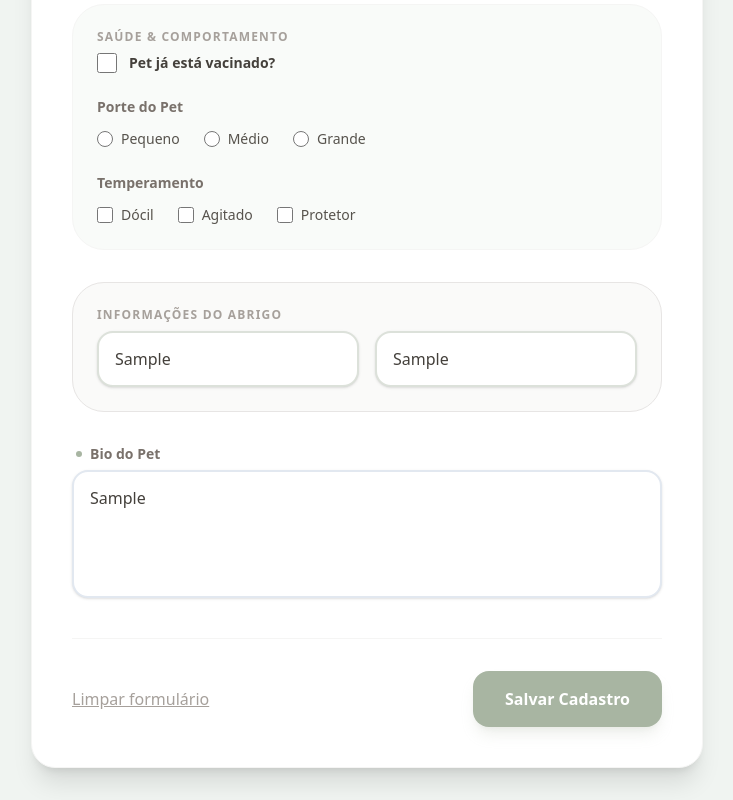
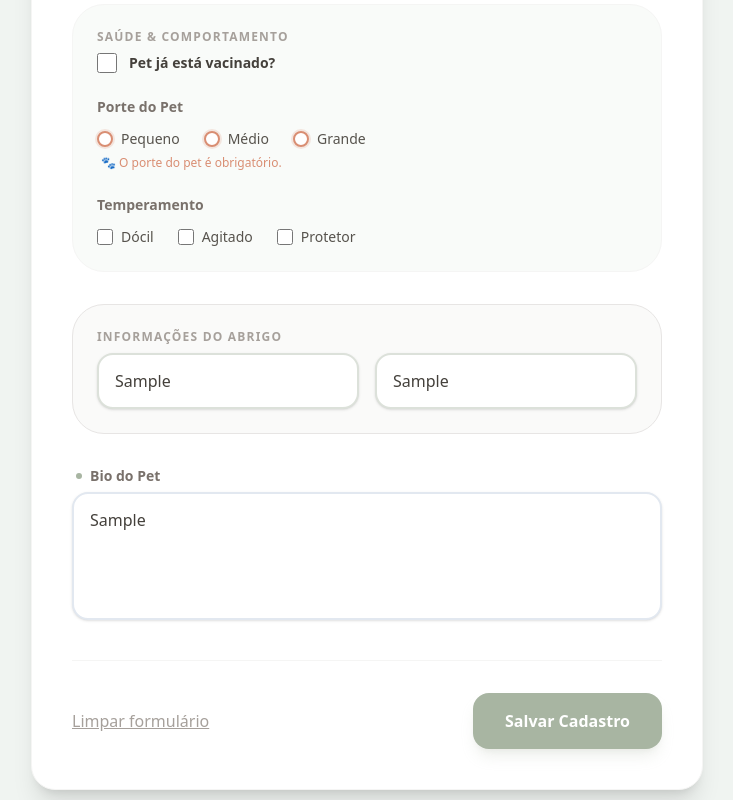
Before and after one commit to crisfeitosa/cadastro-pet-template-driven-forms, an Angular app: page /pet-registration in a window 1280 px wide. Both pictures are taken after typing "Sample", "5", "Sample", "Sample", "Sample" into the empty fields and a click on the button "Salvar Cadastro". Shown: the part 377-1177 px from the top of the page, without its empty margins (273-1006 px from the left). Built offline with nearby package versions, Linux system fonts and the light colour scheme.

Commit message:
feat: enhance pet form radio button styles and add validation message for size selection

```diff
--- a/src/app/features/pet-informations/pet-form/pet-form.html
+++ b/src/app/features/pet-informations/pet-form/pet-form.html
@@ -74,20 +74,24 @@
             <label class="block text-sm font-bold text-stone-500 mb-3">Porte do Pet</label>
             <div class="flex flex-wrap gap-6">
               <label class="flex items-center gap-2 cursor-pointer text-sm text-stone-600 font-medium">
-                <input type="radio" class="w-4 h-4 accent-sage border-stone-300 focus:ring-sage" name="size"
-                  value="small" ngModel required #size="ngModel" />
+                <input type="radio" class="form-radio" name="size" value="small" ngModel required #size="ngModel" />
                 Pequeno
               </label>
               <label class="flex items-center gap-2 cursor-pointer text-sm text-stone-600 font-medium">
-                <input type="radio" class="w-4 h-4 accent-sage border-stone-300 focus:ring-sage" name="size"
-                  value="medium" ngModel required #size="ngModel" />
+                <input type="radio" class="form-radio" name="size" value="medium" ngModel required #size="ngModel" />
                 Médio
               </label>
               <label class="flex items-center gap-2 cursor-pointer text-sm text-stone-600 font-medium">
-                <input type="radio" class="w-4 h-4 accent-sage border-stone-300 focus:ring-sage" name="size"
-                  value="large" ngModel required #size="ngModel" />
+                <input type="radio" class="form-radio" name="size" value="large" ngModel required #size="ngModel" />
                 Grande
               </label>
+            </div>
+            <div class="mt-1.5">
+              @if((size.touched || petForm.submitted) && size.invalid) {
+              <p class="text-terracotta text-xs font-medium ml-1">
+                🐾 O porte do pet é obrigatório.
+              </p>
+              }
             </div>
           </div>
 
--- a/src/styles.css
+++ b/src/styles.css
@@ -23,6 +23,16 @@
     @apply border-sage ring-4 ring-sage/10 bg-white;
   }
 
+  /* Estilo base do radio button */
+  .form-radio {
+    @apply w-4 h-4 accent-sage border-2 border-stone-300 rounded-full cursor-pointer;
+  }
+
+  /* Estilo do radio button quando é clicado */
+  .form-radio:focus {
+    @apply ring-sage ring-2;
+  }
+
   /* Estados Automáticos do Angular (TDF) */
 
   /* 1. Inválido e já interagido: Borda vermelha pastel */
@@ -41,9 +51,12 @@
     @apply border-sage/40;
   }
 
-  /* Estilo para Radio Buttons (Dando cor ao círculo) */
-  input[type='radio'] {
-    @apply w-4 h-4 text-sage border-stone-300 focus:ring-sage focus:ring-2;
+  /* 3. Inválido para Radio Buttons: Borda vermelha e remoção do fundo pastel */
+  input[type='radio'].ng-invalid.ng-touched,
+  form.ng-submitted input[type='radio'].ng-invalid {
+    /* appearance-none remove o estilo nativo, então precisamos do rounded-full */
+    @apply appearance-none w-4 h-4 border-2 border-terracotta
+         bg-white outline-none ring-2 ring-terracotta/20 transition-all;
   }
 
   .btn-primary {
```
